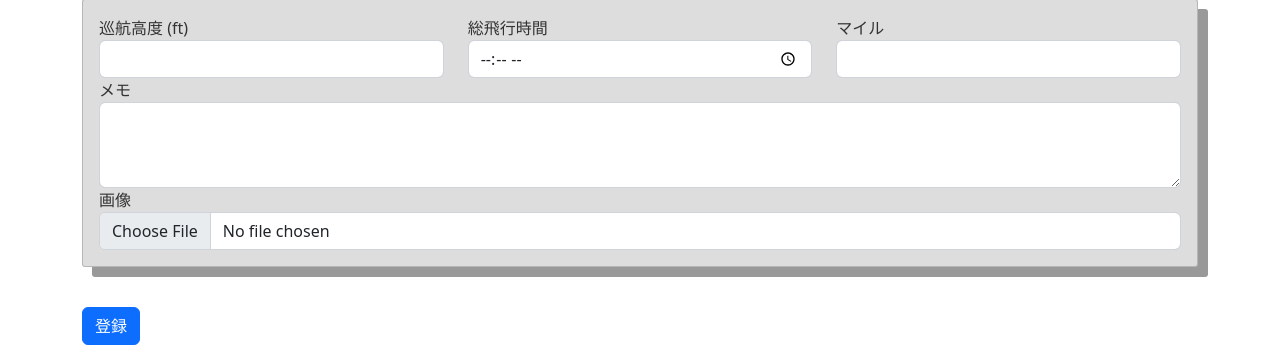
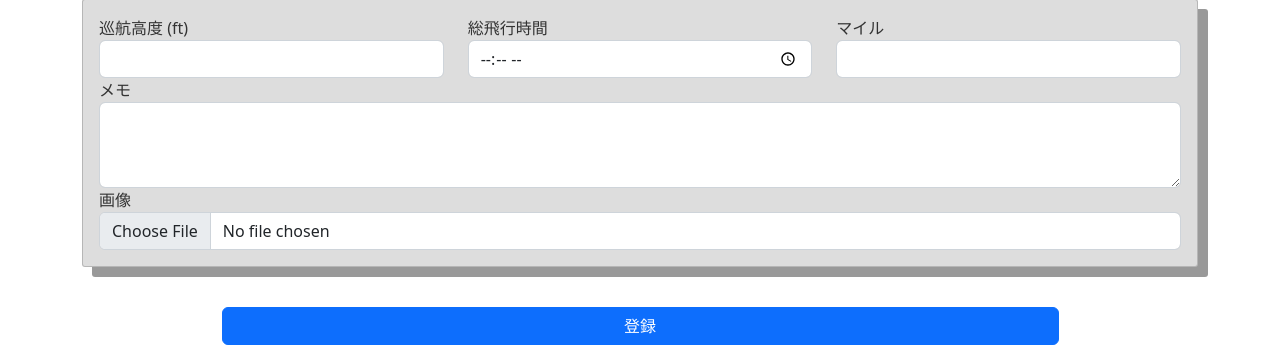
Before and after one commit to eaglehat0423/flight_log, a Django app: page /add/ in a window 1280 px wide. Shown: the part 863-1224 px from the top of the page. Run offline with Django 5.2, Linux system fonts and the light colour scheme; a user stored in the database is signed in; some libraries are stand-ins or nearby versions.

Commit message:
バグ修正

```diff
--- a/flightlog/forms.py
+++ b/flightlog/forms.py
@@ -18,10 +18,10 @@ class FlightLogForm(forms.ModelForm):
         }
 
 
-    def save(self, commit=True):
-        instance = super().save(commit=False)
-        if self.user:
-            instance.user = self.user
-        if commit:
-            instance.save()
-        return instance
+    # def save(self, commit=True):
+    #     instance = super().save(commit=False)
+    #     if self.user:
+    #         instance.user = self.user
+    #     if commit:
+    #         instance.save()
+    #     return instance
--- a/flightlog/models.py
+++ b/flightlog/models.py
@@ -6,8 +6,8 @@ class FlightLog(models.Model):
     date = models.DateField()
 
     # 基本情報
-    departure = models.CharField(max_length=10)
-    arrival = models.CharField(max_length=10)
+    departure = models.CharField(max_length=100)
+    arrival = models.CharField(max_length=100)
     aircraft_type = models.CharField(max_length=50)
     aircraft_reg = models.CharField(max_length=20, blank=True)
     notes = models.TextField(blank=True)
--- a/flightlog/templates/flightlog/add_log.html
+++ b/flightlog/templates/flightlog/add_log.html
@@ -200,8 +200,12 @@
             </div>
         </div>
     </div>
+    <div class="row">
+        <div class="col text-center">
+            <button type="submit" class="btn btn-primary mt-3 mb-3 w-75">登録</button>
+        </div>
+    </div>
 
-    <button type="submit" class="btn btn-primary mt-3">登録</button>
   </form>
 </div>
 
```
Also changed, not shown: db.sqlite3.
